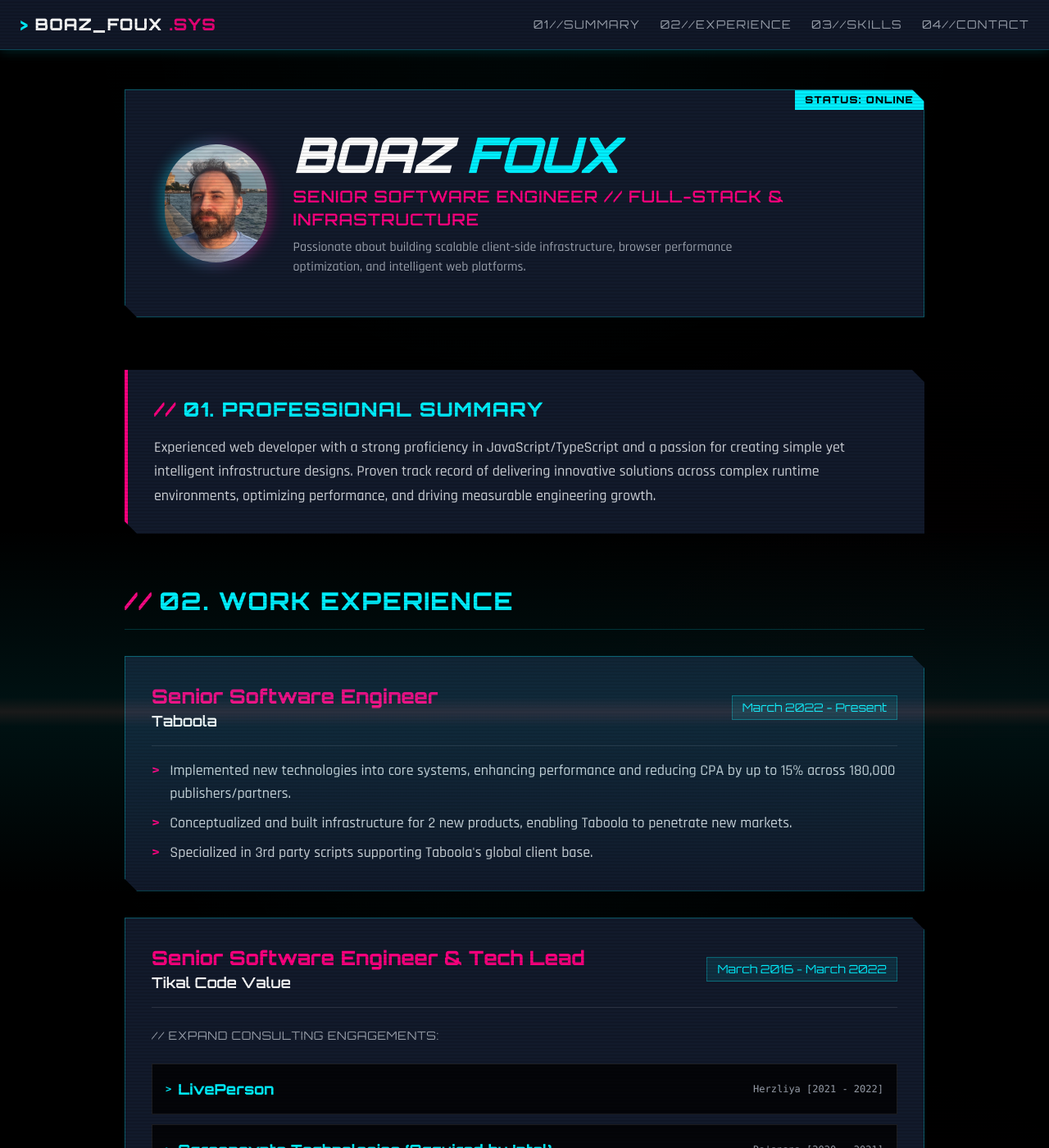
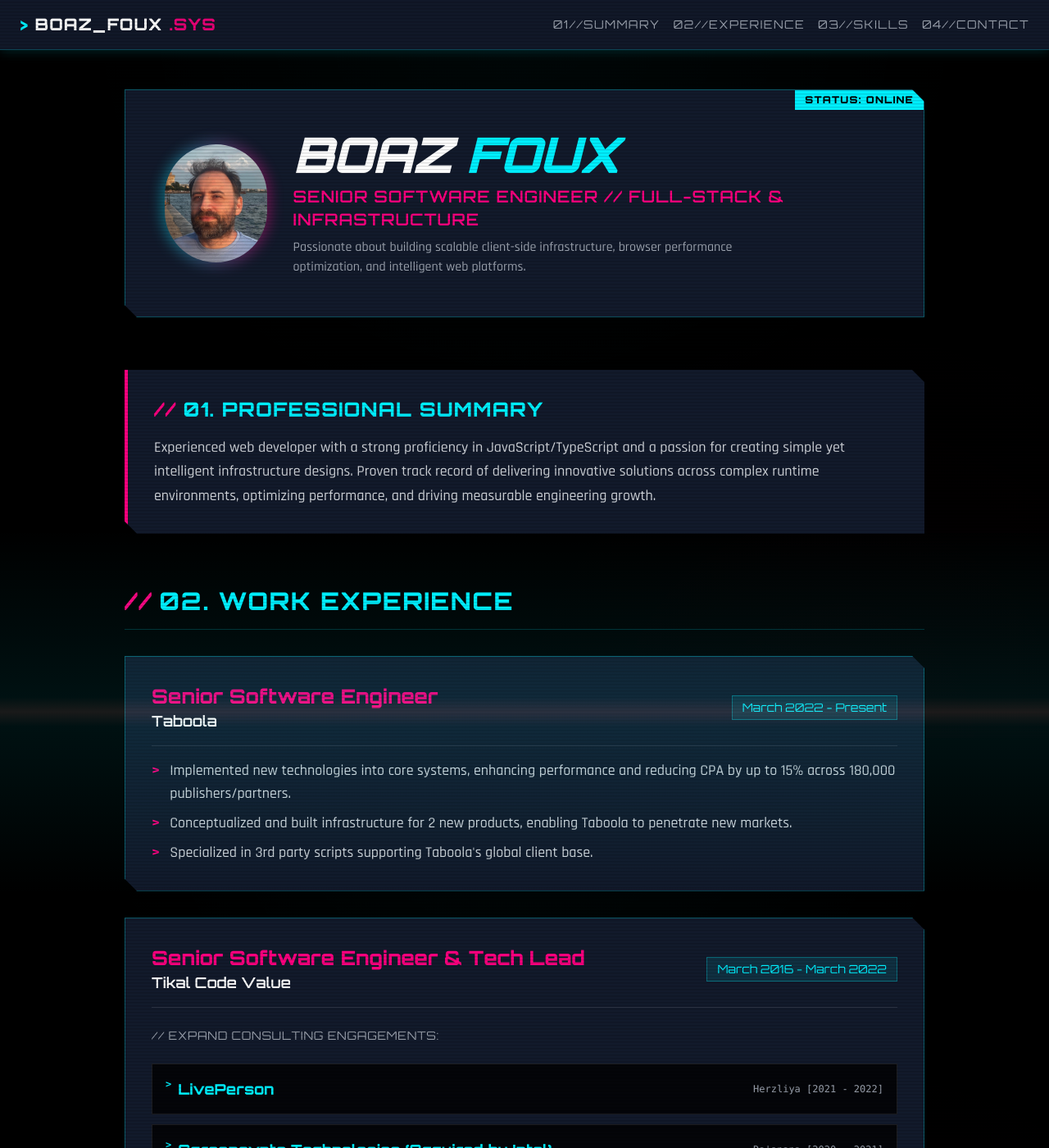
Before and after one commit to boaz-foux/boaz-foux.github.io, a Jekyll site: the page built from index.md, in a window 1280 px wide and 1400 px high. Shown: the whole window at 82% size. Built offline with Jekyll 4.4.1, drawn with Linux system fonts in a browser that asks for light colours; nearby versions of some CDN libraries.

Commit message:
Refine typography and layout across multiple pages for improved readability and responsiveness. Adjusted font sizes in About, Contact, and Index pages, and enhanced header navigation styling. Updated main content spacing for better visual flow.

```diff
--- a/_includes/header.html
+++ b/_includes/header.html
@@ -3,7 +3,7 @@
         <a href="{{ "/" | relative_url }}" data-text="BOAZ_FOUX.SYS" class="glitch-link font-orbitron text-lg md:text-xl font-bold tracking-wider text-white flex items-center gap-2">
             <span class="text-cyber-cyan">&gt;</span> BOAZ_FOUX<span class="text-cyber-pink animate-pulse">.SYS</span>
         </a>
-        <ul class="flex space-x-6 font-orbitron text-sm uppercase tracking-widest">
+        <ul class="flex flex-wrap justify-center gap-x-4 gap-y-2 max-w-full font-orbitron text-xs sm:text-sm uppercase tracking-wide sm:tracking-widest">
             {% for item in site.data.navigation %}
             <li><a href="{{ item.link | relative_url }}" data-text="{{ item.name }}" class="glitch-link text-gray-400 hover:text-cyber-cyan transition-colors">{{ item.name }}</a></li>
             {% endfor %}
--- a/_layouts/default.html
+++ b/_layouts/default.html
@@ -3,7 +3,7 @@
   {% include head.html %}
   <body class="font-rajdhani text-lg scanline min-h-screen flex flex-col justify-between selection:bg-cyber-pink selection:text-white">
     {% include header.html %}
-    <main class="container mx-auto px-4 md:px-6 py-12 max-w-5xl space-y-16">
+    <main class="container mx-auto px-4 md:px-6 py-8 md:py-12 max-w-5xl space-y-12 md:space-y-16">
       {{ content }}
     </main>
     {% include footer.html %}
--- a/_sass/layout/_index.scss
+++ b/_sass/layout/_index.scss
@@ -4,6 +4,7 @@
     margin: 0;
     border: 0;
     min-height: 100vh;
+    overflow-x: clip;
 }
 
 body {
--- a/index.md
+++ b/index.md
@@ -3,19 +3,19 @@
 ---
 
 <section id="home" class="relative bg-cyber-card border border-cyber-cyan/30 p-8 md:p-12 cyber-clip shadow-neon-cyan">
-    <div class="absolute top-0 right-0 bg-cyber-cyan text-cyber-black font-orbitron text-xs font-black px-3 py-1 uppercase tracking-widest">
+    <div class="relative mb-4 ml-auto w-fit sm:absolute sm:top-0 sm:right-0 sm:mb-0 bg-cyber-cyan text-cyber-black font-orbitron text-xs font-black px-3 py-1 uppercase tracking-widest">
         Status: Online
     </div>
-    <div class="flex flex-col md:flex-row items-center gap-8">
+    <div class="flex flex-col md:flex-row items-center gap-6 md:gap-8">
         <div class="relative group">
             <div class="absolute -inset-1 bg-gradient-to-r from-cyber-cyan to-cyber-pink rounded-full blur opacity-40 group-hover:opacity-100 transition duration-300"></div>
             <img src="{{ '/assets/in-profile.jpeg' | relative_url }}" alt="Boaz Foux" class="relative w-36 h-36 rounded-full object-cover border-2 border-cyber-cyan">
         </div>
         <div class="text-center md:text-left space-y-2">
-            <h1 class="font-orbitron text-4xl md:text-6xl font-black tracking-tight text-white uppercase italic">
+            <h1 class="font-orbitron text-3xl sm:text-4xl md:text-6xl font-black tracking-tight text-white uppercase italic">
                 Boaz <span class="text-cyber-cyan">Foux</span>
             </h1>
-            <p class="font-orbitron text-xl text-cyber-pink font-semibold uppercase tracking-wider">
+            <p class="font-orbitron text-base sm:text-xl text-cyber-pink font-semibold uppercase tracking-wide sm:tracking-wider">
                 Senior Software Engineer // Full-Stack &amp; Infrastructure
             </p>
             <p class="text-gray-400 text-base max-w-xl">
@@ -36,7 +36,7 @@
 
 <section id="experience" class="space-y-8">
     <div class="border-b border-cyber-cyan/20 pb-4">
-        <h2 class="font-orbitron text-3xl font-extrabold text-cyber-cyan uppercase tracking-wider flex items-center gap-2">
+        <h2 class="font-orbitron text-2xl sm:text-3xl font-extrabold text-cyber-cyan uppercase tracking-wide sm:tracking-wider flex items-center gap-2">
             <span class="text-cyber-pink">//</span> 02. Work Experience
         </h2>
     </div>
@@ -84,8 +84,8 @@
 
         <div class="space-y-3">
             <details class="group bg-black/80 border border-white/10 overflow-hidden">
-                <summary class="flex justify-between items-center p-4 cursor-pointer hover:bg-cyber-cyan/5 transition-colors">
-                    <span class="font-orbitron font-bold text-cyber-cyan flex items-center gap-2">
+                <summary class="flex flex-col items-start gap-1 sm:flex-row sm:justify-between sm:items-center p-4 cursor-pointer hover:bg-cyber-cyan/5 transition-colors">
+                            <span class="font-orbitron font-bold text-cyber-cyan flex items-start gap-2 min-w-0 text-left">
                         <span class="arrow-icon transition-transform font-mono text-xs">&gt;</span> LivePerson
                     </span>
                     <span class="text-xs text-gray-400 font-mono">Herzliya [2021 - 2022]</span>
@@ -97,8 +97,8 @@
             </details>
 
             <details class="group bg-black/80 border border-white/10 overflow-hidden">
-                <summary class="flex justify-between items-center p-4 cursor-pointer hover:bg-cyber-cyan/5 transition-colors">
-                    <span class="font-orbitron font-bold text-cyber-cyan flex items-center gap-2">
+                <summary class="flex flex-col items-start gap-1 sm:flex-row sm:justify-between sm:items-center p-4 cursor-pointer hover:bg-cyber-cyan/5 transition-colors">
+                            <span class="font-orbitron font-bold text-cyber-cyan flex items-start gap-2 min-w-0 text-left">
                         <span class="arrow-icon transition-transform font-mono text-xs">&gt;</span> Screenovate Technologies (Acquired by Intel)
                     </span>
                     <span class="text-xs text-gray-400 font-mono">Ra'anana [2020 - 2021]</span>
@@ -110,8 +110,8 @@
             </details>
 
             <details class="group bg-black/80 border border-white/10 overflow-hidden">
-                <summary class="flex justify-between items-center p-4 cursor-pointer hover:bg-cyber-cyan/5 transition-colors">
-                    <span class="font-orbitron font-bold text-cyber-cyan flex items-center gap-2">
+                <summary class="flex flex-col items-start gap-1 sm:flex-row sm:justify-between sm:items-center p-4 cursor-pointer hover:bg-cyber-cyan/5 transition-colors">
+                            <span class="font-orbitron font-bold text-cyber-cyan flex items-start gap-2 min-w-0 text-left">
                         <span class="arrow-icon transition-transform font-mono text-xs">&gt;</span> Indoor Robotics
                     </span>
                     <span class="text-xs text-gray-400 font-mono">Tel-Aviv [2020]</span>
@@ -123,8 +123,8 @@
             </details>
 
             <details class="group bg-black/80 border border-white/10 overflow-hidden">
-                <summary class="flex justify-between items-center p-4 cursor-pointer hover:bg-cyber-cyan/5 transition-colors">
-                    <span class="font-orbitron font-bold text-cyber-cyan flex items-center gap-2">
+                <summary class="flex flex-col items-start gap-1 sm:flex-row sm:justify-between sm:items-center p-4 cursor-pointer hover:bg-cyber-cyan/5 transition-colors">
+                            <span class="font-orbitron font-bold text-cyber-cyan flex items-start gap-2 min-w-0 text-left">
                         <span class="arrow-icon transition-transform font-mono text-xs">&gt;</span> Anodot
                     </span>
                     <span class="text-xs text-gray-400 font-mono">Remote [2020]</span>
@@ -135,8 +135,8 @@
             </details>
 
             <details class="group bg-black/80 border border-white/10 overflow-hidden">
-                <summary class="flex justify-between items-center p-4 cursor-pointer hover:bg-cyber-cyan/5 transition-colors">
-                    <span class="font-orbitron font-bold text-cyber-cyan flex items-center gap-2">
+                <summary class="flex flex-col items-start gap-1 sm:flex-row sm:justify-between sm:items-center p-4 cursor-pointer hover:bg-cyber-cyan/5 transition-colors">
+                            <span class="font-orbitron font-bold text-cyber-cyan flex items-start gap-2 min-w-0 text-left">
                         <span class="arrow-icon transition-transform font-mono text-xs">&gt;</span> Source Defense
                     </span>
                     <span class="text-xs text-gray-400 font-mono">Rosh Haayin [2019 - 2020]</span>
@@ -147,8 +147,8 @@
             </details>
 
             <details class="group bg-black/80 border border-white/10 overflow-hidden">
-                <summary class="flex justify-between items-center p-4 cursor-pointer hover:bg-cyber-cyan/5 transition-colors">
-                    <span class="font-orbitron font-bold text-cyber-cyan flex items-center gap-2">
+                <summary class="flex flex-col items-start gap-1 sm:flex-row sm:justify-between sm:items-center p-4 cursor-pointer hover:bg-cyber-cyan/5 transition-colors">
+                            <span class="font-orbitron font-bold text-cyber-cyan flex items-start gap-2 min-w-0 text-left">
                         <span class="arrow-icon transition-transform font-mono text-xs">&gt;</span> NEX
                     </span>
                     <span class="text-xs text-gray-400 font-mono">Tel-Aviv [2018 - 2019]</span>
@@ -159,8 +159,8 @@
             </details>
 
             <details class="group bg-black/80 border border-white/10 overflow-hidden">
-                <summary class="flex justify-between items-center p-4 cursor-pointer hover:bg-cyber-cyan/5 transition-colors">
-                    <span class="font-orbitron font-bold text-cyber-cyan flex items-center gap-2">
+                <summary class="flex flex-col items-start gap-1 sm:flex-row sm:justify-between sm:items-center p-4 cursor-pointer hover:bg-cyber-cyan/5 transition-colors">
+                            <span class="font-orbitron font-bold text-cyber-cyan flex items-start gap-2 min-w-0 text-left">
                         <span class="arrow-icon transition-transform font-mono text-xs">&gt;</span> Namogoo
                     </span>
                     <span class="text-xs text-gray-400 font-mono">Tel-Aviv [2018]</span>
@@ -172,8 +172,8 @@
             </details>
 
             <details class="group bg-black/80 border border-white/10 overflow-hidden">
-                <summary class="flex justify-between items-center p-4 cursor-pointer hover:bg-cyber-cyan/5 transition-colors">
-                    <span class="font-orbitron font-bold text-cyber-cyan flex items-center gap-2">
+                <summary class="flex flex-col items-start gap-1 sm:flex-row sm:justify-between sm:items-center p-4 cursor-pointer hover:bg-cyber-cyan/5 transition-colors">
+                            <span class="font-orbitron font-bold text-cyber-cyan flex items-start gap-2 min-w-0 text-left">
                         <span class="arrow-icon transition-transform font-mono text-xs">&gt;</span> E8 Storage (Acquired by Amazon)
                     </span>
                     <span class="text-xs text-gray-400 font-mono">Tel-Aviv [2016 - 2018]</span>
@@ -184,8 +184,8 @@
             </details>
 
             <details class="group bg-black/80 border border-white/10 overflow-hidden">
-                <summary class="flex justify-between items-center p-4 cursor-pointer hover:bg-cyber-cyan/5 transition-colors">
-                    <span class="font-orbitron font-bold text-cyber-cyan flex items-center gap-2">
+                <summary class="flex flex-col items-start gap-1 sm:flex-row sm:justify-between sm:items-center p-4 cursor-pointer hover:bg-cyber-cyan/5 transition-colors">
+                            <span class="font-orbitron font-bold text-cyber-cyan flex items-start gap-2 min-w-0 text-left">
                         <span class="arrow-icon transition-transform font-mono text-xs">&gt;</span> Shellanoo Group
                     </span>
                     <span class="text-xs text-gray-400 font-mono">Herzliya [2016]</span>
@@ -262,7 +262,7 @@
 </section>
 
 <section id="contact" class="bg-cyber-card border border-cyber-pink p-8 md:p-12 cyber-clip shadow-neon-pink text-center space-y-6">
-    <h2 class="font-orbitron text-3xl font-black text-cyber-cyan uppercase tracking-wider">
+    <h2 class="font-orbitron text-2xl sm:text-3xl font-black text-cyber-cyan uppercase tracking-wide sm:tracking-wider break-words">
         Initiate_Contact
     </h2>
     <p class="text-gray-300 max-w-lg mx-auto">
```
Also changed, not shown: about.md (+2 -2 lines), contact.md (+1 -1 lines).
